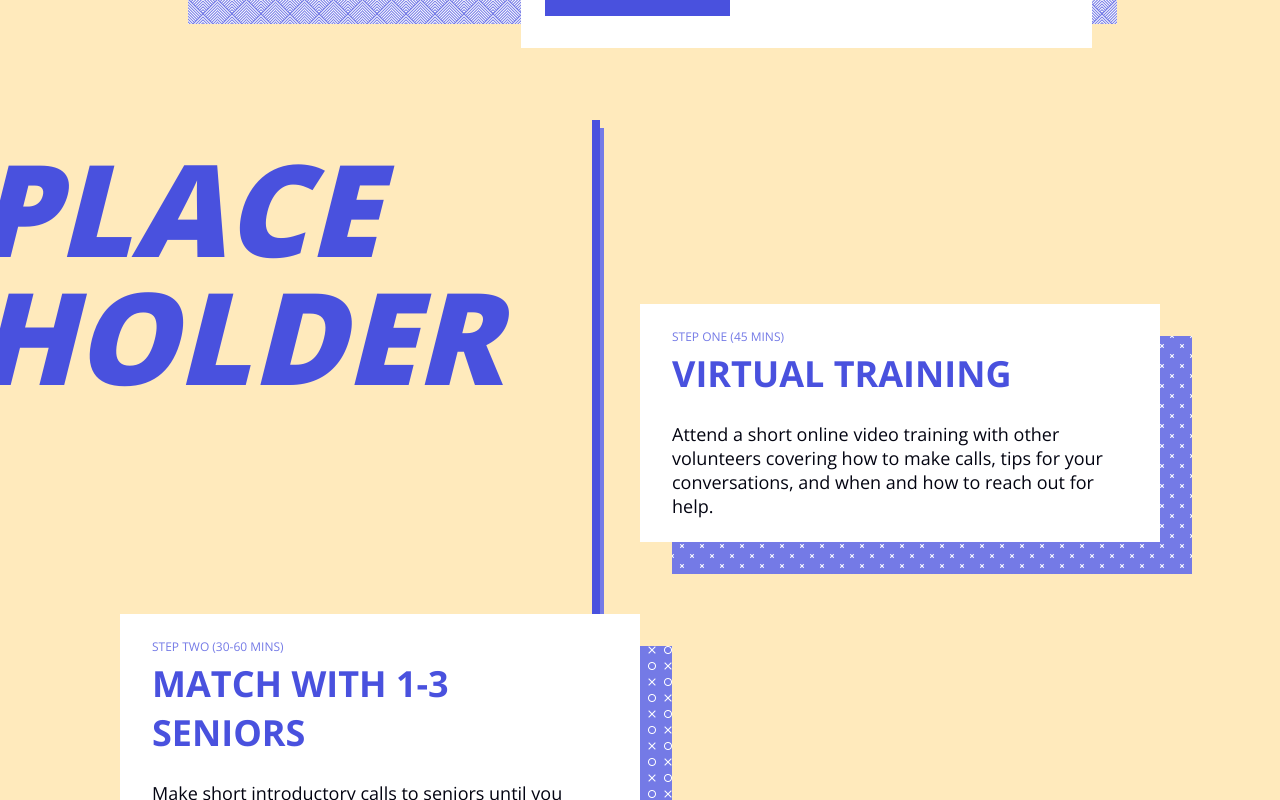
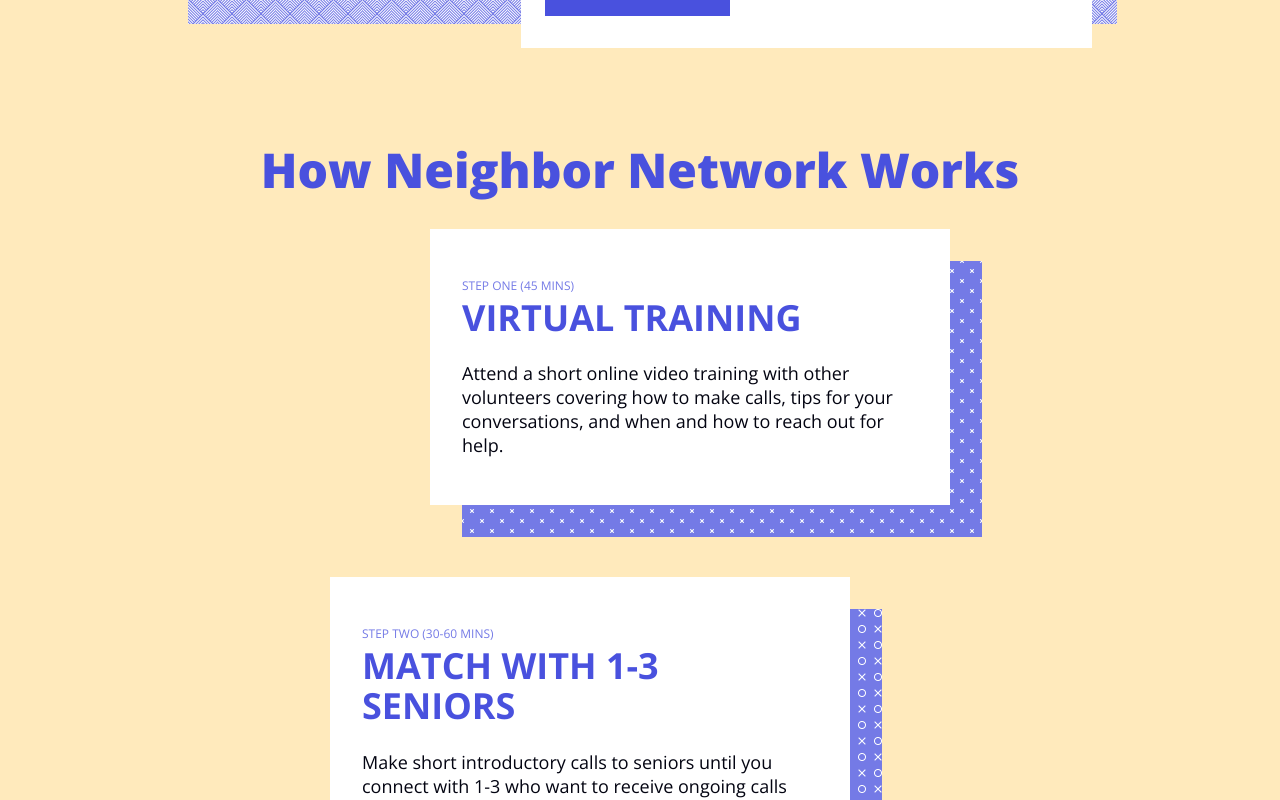
Before and after one commit to itsjoekent-archive/virtual-visits-nyc, a Next.js app: page / in a window 1280 px wide. Shown: the part 500-1300 px from the top of the page. Built offline with nearby package versions, Linux system fonts and the light colour scheme.

Commit message:
steps adjustment

```diff
--- a/src/pages/index.js
+++ b/src/pages/index.js
@@ -134,75 +134,24 @@
   @media ${({ theme }) => theme.media.desktop} {
     padding-top: ${({ theme }) => theme.spacing[7]};
     padding-bottom: ${({ theme }) => theme.spacing[9]};
-
-    &:after, &:before {
-      content: '';
-      display: block;
-      position: absolute;
-      width: 8px;
-    }
-
-    &:before {
-      background-color: ${({ theme }) => theme.colors.blue};
-      top: -${({ theme }) => theme.spacing[7]};
-      height: calc(100% - ${({ theme }) => theme.spacing[2]});
-      left: calc(50% - ${({ theme }) => theme.spacing[9]});
-      z-index: -10;
-    }
-
-    &:after {
-      background-color: ${({ theme }) => theme.colors.lightBlue};
-      top: ${({ theme }) => theme.spacing[2]};
-      height: calc(100% - ${({ theme }) => theme.spacing[8]});
-      left: calc(50% - ${({ theme }) => theme.spacing[9]} + 4px);
-      z-index: -11;
-    }
-  }
-`;
-
-const StepsSectionTitleRow = styled.div`
-  display: flex;
-  flex-direction: column;
-  width: 100%;
-  margin-bottom: ${({ theme }) => theme.spacing[11]};
-
-  @media ${({ theme }) => theme.media.desktop} {
-    margin-bottom: 0;
   }
 `;
 
 const StepsSectionTitle = styled.h2`
   font-family: ${({ theme }) => theme.fonts.family};
-  font-size: 96px;
+  font-size: 28px;
   font-weight: ${({ theme }) => theme.fonts.weight.black};
-  font-style: italic;
   color: ${({ theme }) => theme.colors.blue};
-  text-transform: uppercase;
-  line-height: 1;
-  margin-left: -20px;
-
-  @media ${({ theme }) => theme.media.tablet} {
-    margin-left: -24px;
-  }
+  line-height: 1.1;
+  text-align: left;
+  width: 100%;
+  padding-left: ${({ theme }) => theme.spacing[7]};
+  padding-right: ${({ theme }) => theme.spacing[7]};
 
   @media ${({ theme }) => theme.media.desktop} {
-    font-size: 128px;
+    font-size: 48px;
+    text-align: center;
   }
-
-  @media (min-width: 1600px) {
-    font-size: 196px;
-    margin-left: -36px;
-  }
-`;
-
-const StepsSectionSubtitle = styled.h2`
-  font-family: ${({ theme }) => theme.fonts.family};
-  font-size: ${({ theme }) => theme.fonts.size[14]};
-  font-weight: ${({ theme }) => theme.fonts.weight.regular};
-  font-style: italic;
-  color: ${({ theme }) => theme.colors.blue};
-  text-transform: uppercase;
-  margin-left: ${({ theme }) => theme.spacing[4]};
 `;
 
 const StepCard = styled.div`
@@ -211,7 +160,7 @@
   width: calc(100% - ${({ theme }) => theme.spacing[7]});
   position: relative;
   background-color: ${({ theme }) => theme.colors.white};
-  padding: ${({ theme }) => theme.spacing[7]} ${({ theme }) => theme.spacing[8]};
+  padding: ${({ theme }) => theme.spacing[9]} ${({ theme }) => theme.spacing[8]};
 
   @media ${({ theme }) => theme.media.tablet} {
     width: 100%;
@@ -242,7 +191,7 @@
 const StepsSectionRow = styled.div`
   display: flex;
   flex-direction: row;
-  justify-content: flex-end;
+  justify-content: center;
   width: 100%;
   max-width: calc(${({ theme }) => theme.max['2x']} * 2);
   margin-left: auto;
@@ -260,21 +209,21 @@
   }
 
   @media ${({ theme }) => theme.media.tablet} {
-    &:nth-child(even) {
-      justify-content: flex-start;
+    &:nth-child(even) ${StepCard} {
+      margin-left: -100px;
+    }
+
+    &:nth-child(odd) ${StepCard} {
+      margin-left: 100px;
     }
   }
+`;
 
-  @media ${({ theme }) => theme.media.desktop} {
-    &:first-of-type {
-      margin-top: -${({ theme }) => theme.spacing[12]};
-    }
-  }
+const StepsSectionTitleRow = styled(StepsSectionRow)`
+  margin-bottom: ${({ theme }) => theme.spacing[7]};
 
-  @media (min-width: 1600px) {
-    &:first-of-type {
-      margin-top: calc(-${({ theme }) => theme.spacing[12]} * 2);
-    }
+  @media ${({ theme }) => theme.media.tablet} {
+    margin-bottom: ${({ theme }) => theme.spacing[8]};
   }
 `;
 
@@ -288,6 +237,7 @@
 `;
 
 const StepCardHeader = styled(BaseHeader)`
+  line-height: 1.1;
   color: ${({ theme }) => theme.colors.blue};
   text-transform: uppercase;
   margin-bottom: ${({ theme }) => theme.spacing[7]};
@@ -309,6 +259,7 @@
   font-family: ${({ theme }) => theme.fonts.family};
   font-size: ${({ theme }) => theme.fonts.size[36]};
   font-weight: ${({ theme }) => theme.fonts.weight.bold};
+  line-height: 1.2;
   color: ${({ theme }) => theme.colors.blue};
   text-align: center;
   margin-bottom: ${({ theme }) => theme.spacing[7]};
@@ -416,7 +367,6 @@
     homepageSubtitle,
     homepageHeroCta,
     homepageStepsTitle,
-    homepageStepsSubtitle,
     homepageSteps,
     homepageStepsCallToActionHeader,
     homepageStepsCallToActionCopy,
@@ -456,14 +406,9 @@
       </HeroSection>
       <StepsSection>
         <StepsSectionTitleRow>
-          {homepageStepsTitle.split(',').map((word) => (
-            <StepsSectionTitle key={word}>
-              {word}
-            </StepsSectionTitle>
-          ))}
-          <StepsSectionSubtitle>
-            {homepageStepsSubtitle}
-          </StepsSectionSubtitle>
+          <StepsSectionTitle>
+            {homepageStepsTitle}
+          </StepsSectionTitle>
         </StepsSectionTitleRow>
         <div>
           {mapSteps(homepageSteps, content).map(({
```
Also changed, not shown: content/pages/homepage.txt.
